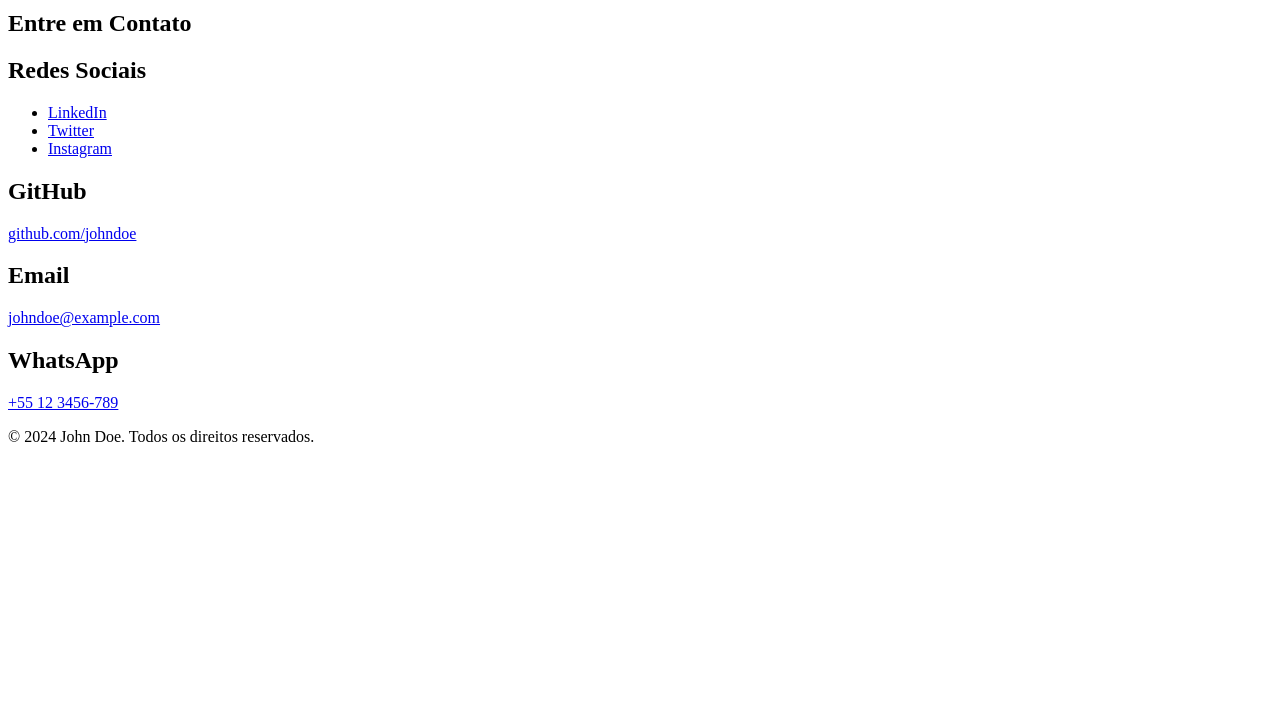
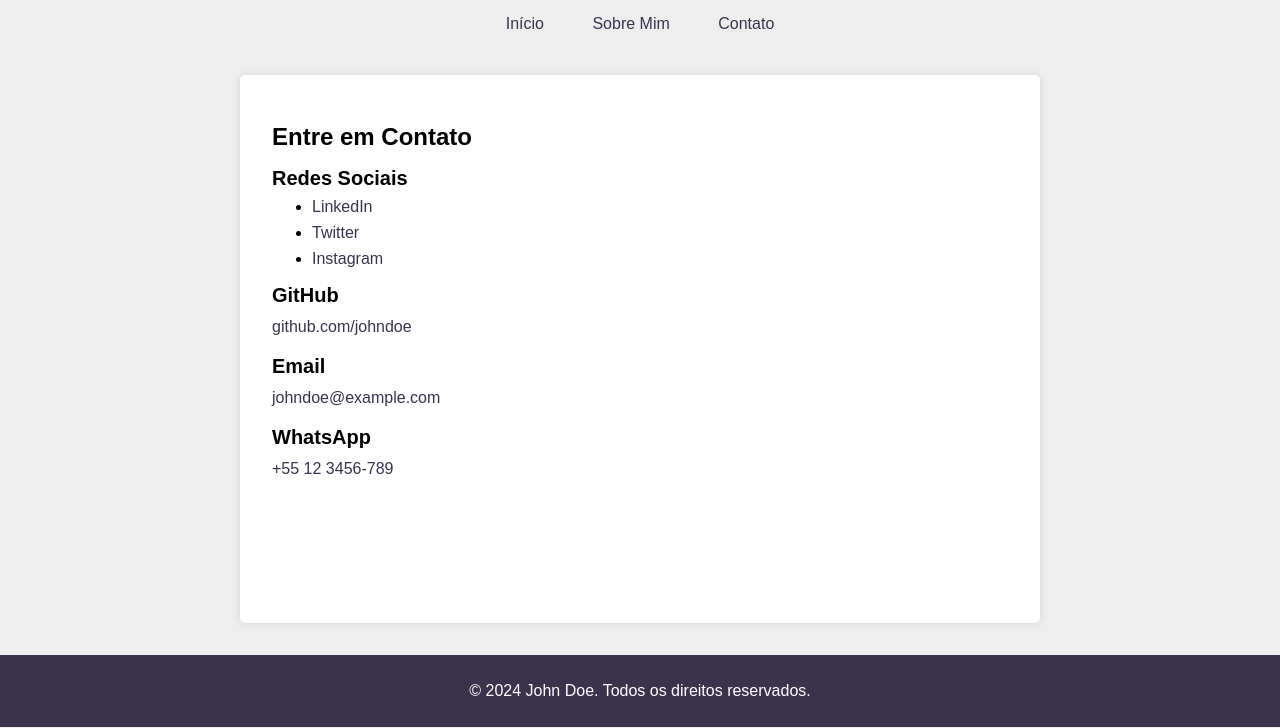
Before and after one commit to matheushenriqa/matheushenriqa.github.io, a plain HTML site: page contato.html in a window 1280 px wide. Shown: the part 72-800 px from the top of the page. Drawn offline with Linux system fonts and the light colour scheme.

Commit message:
Corrigindo erro de digitação no link de estilo das páginas

```diff
--- a/contato.html
+++ b/contato.html
@@ -4,7 +4,7 @@
     <meta charset="UTF-8" />
     <meta name="viewport" content="width=device-width, initial-scale=1.0" />
     <title>Contato - John Doe</title>
-    <link rel="stylesheet" href="style.css" />
+    <link rel="stylesheet" href="styles.css" />
   </head>
 
   <body>
```
Also changed, not shown: index.html (+1 -1 lines), sobre.html (+1 -1 lines).
